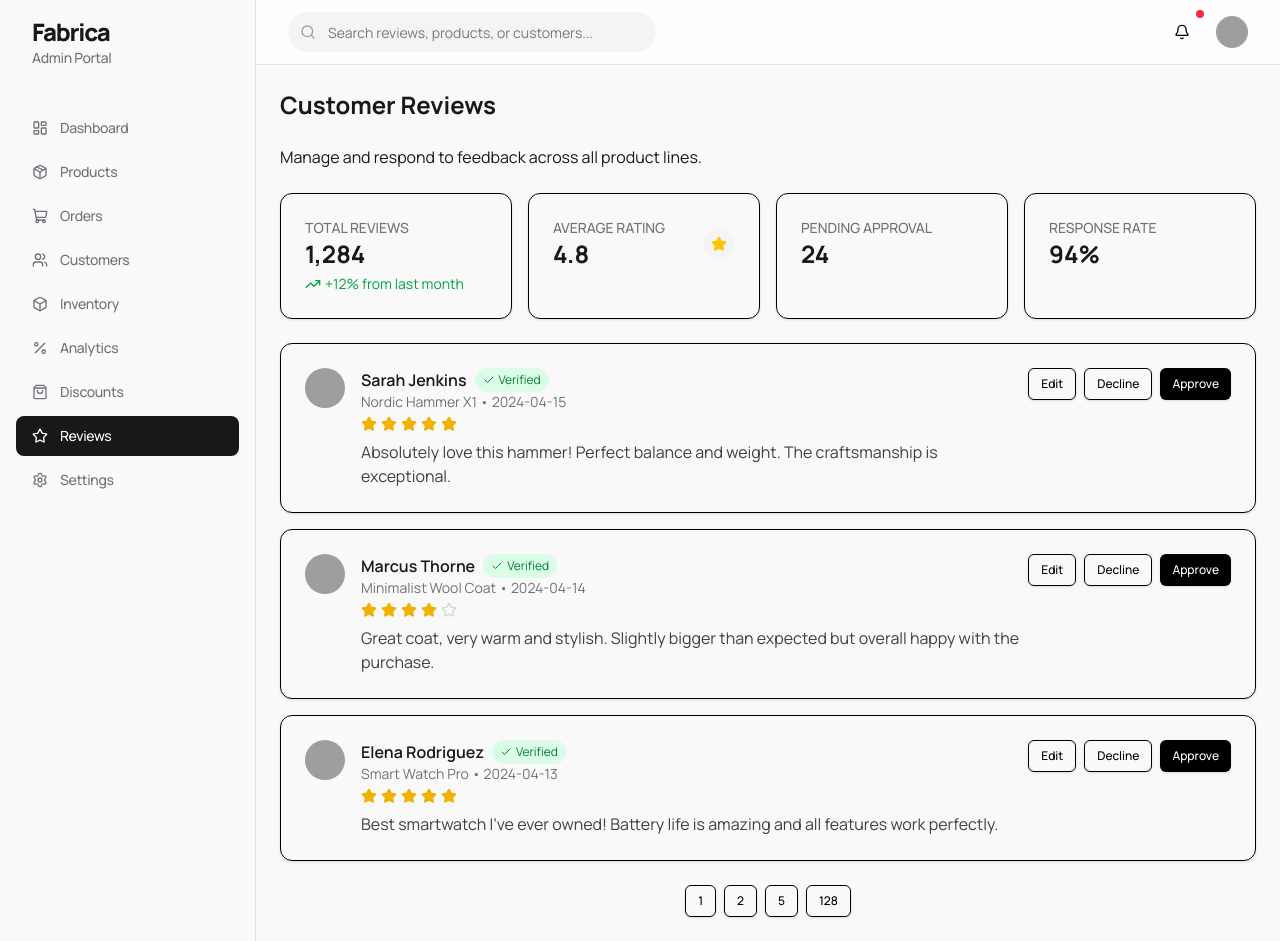
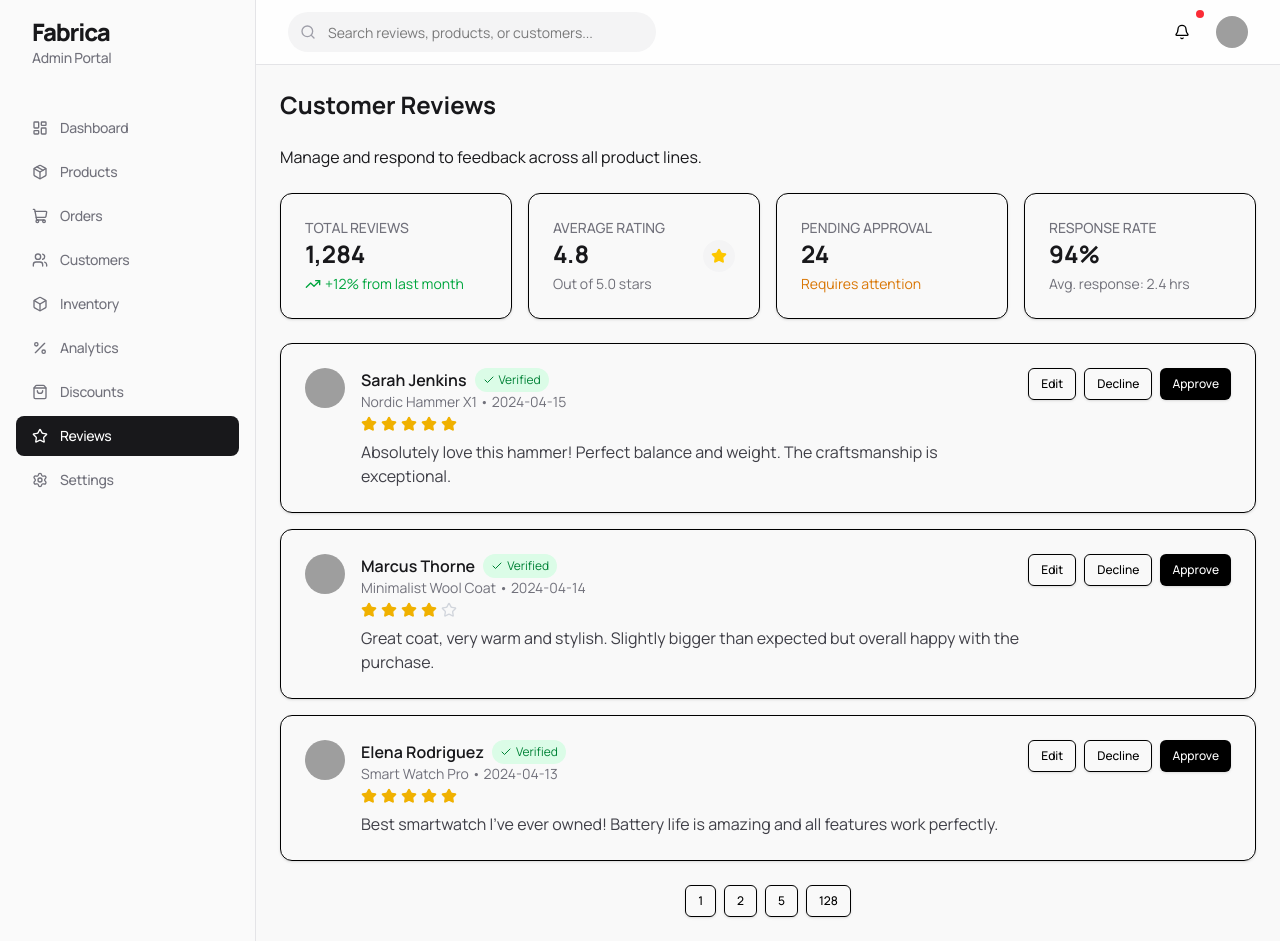
Before and after one commit to AneeshJustin/Fabrica, a React (Vite) app: page /reviews-u45-fabrica-admin in a window 1280 px wide. Built offline with nearby package versions, Linux system fonts and the light colour scheme; grey boxes are pictures that could not be loaded.

Commit message:
Cards -header completed

```diff
--- a/src/screens/ReviewsFabrica/ReviewsFabrica.jsx
+++ b/src/screens/ReviewsFabrica/ReviewsFabrica.jsx
@@ -84,8 +84,8 @@ const reviewStats = [
   positive: true,
   icon: 'star',
 },
-  { label: 'PENDING APPROVAL', value: '24', change: null, positive: null },
-  { label: 'RESPONSE RATE', value: '94%', change: null, positive: null },
+  { label: 'PENDING APPROVAL', value: '24', change: null, positive: null, changeText: 'Requires attention', textColor: '#D97706' },
+  { label: 'RESPONSE RATE', value: '94%', change: null, positive: null, changeText: 'Avg. response: 2.4 hrs' },
 ];
 
 const reviews = [
@@ -256,6 +256,14 @@ export const ReviewsFabrica = () => {
                               <span>{stat.change}</span>
                             </div>
                           )}
+                          {stat.changeText && !stat.change && (
+                            <p
+                              className="mt-1 text-sm"
+                              style={{ color: stat.textColor || '#71717a' }}
+                            >
+                              {stat.changeText}
+                            </p>
+                          )}
                         </div>
 
                         {stat.label === 'AVERAGE RATING' && (
```
